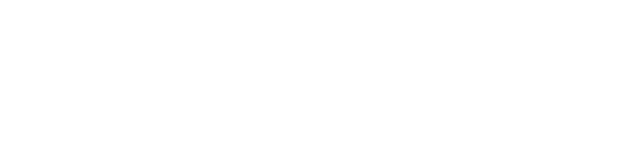
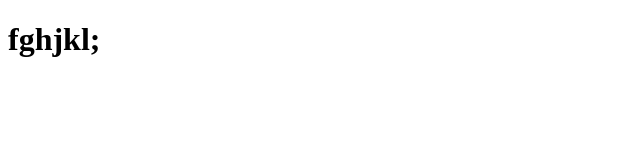
Before and after one commit to s4003386/s4003386.github.io, a plain HTML site: page week2/index.html in a window 1280 px wide. Shown: the whole page, without its empty margins (0-640 px from the left). Drawn offline with Linux system fonts and the light colour scheme.

Commit message:
Update index.html

```diff
--- a/week2/index.html
+++ b/week2/index.html
@@ -6,6 +6,6 @@
     <title>Document</title>
 </head>
 <body>
-
+    <h1>fghjkl;</h1>
 </body>
 </html>
```
